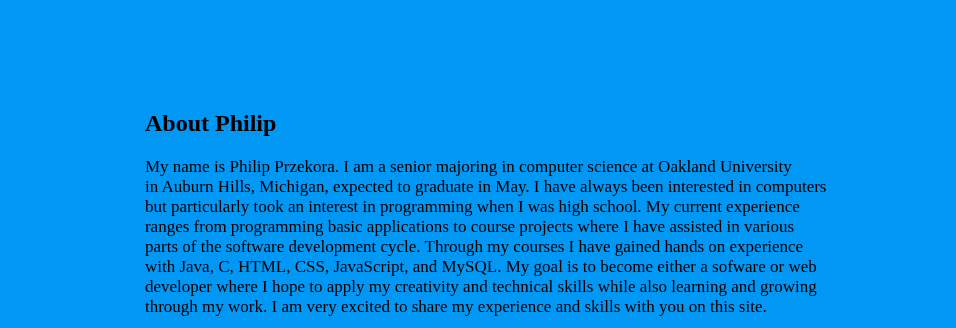
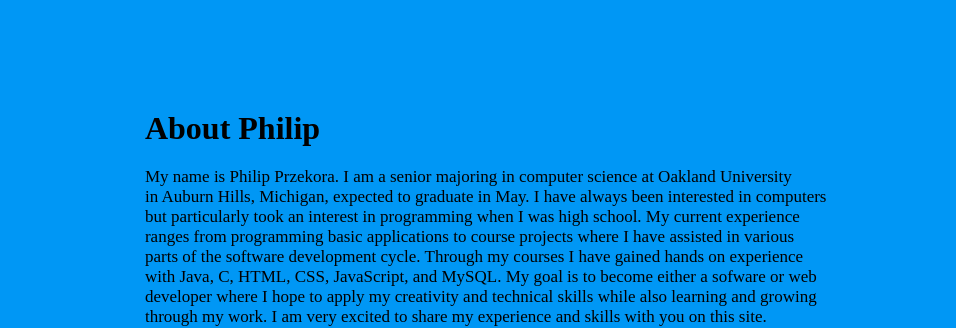
Before and after one commit to pep020501/philipprzekora_hw2TH_csi3150_fs2024, a plain HTML site: page index.html in a window 1280 px wide. Shown: the part 85-413 px from the top of the page, 324-1280 px from the left. Drawn offline with Linux system fonts and the light colour scheme; a web font is replaced by a local one.

Commit message:
final edits

```diff
--- a/css/style.css
+++ b/css/style.css
@@ -118,7 +118,7 @@ font-weight: 500;
  }
 
  /*about me header */
- .about-me .right-side h2{
+ .about-me .right-side h1{
  margin-bottom: 20px;
  }
 
--- a/index.html
+++ b/index.html
@@ -43,7 +43,7 @@
             <!--right-sisde content-->
             <div class="right-side">
             <!--about me paragraph-->
-            <h2>About Philip</h2>
+            <h1>About Philip</h1>
             <article id="about-me-p">
                 <p>My name is Philip Przekora. I am a senior majoring in computer science at
                 Oakland University <br>in Auburn Hills, Michigan, expected to graduate in May.
```
